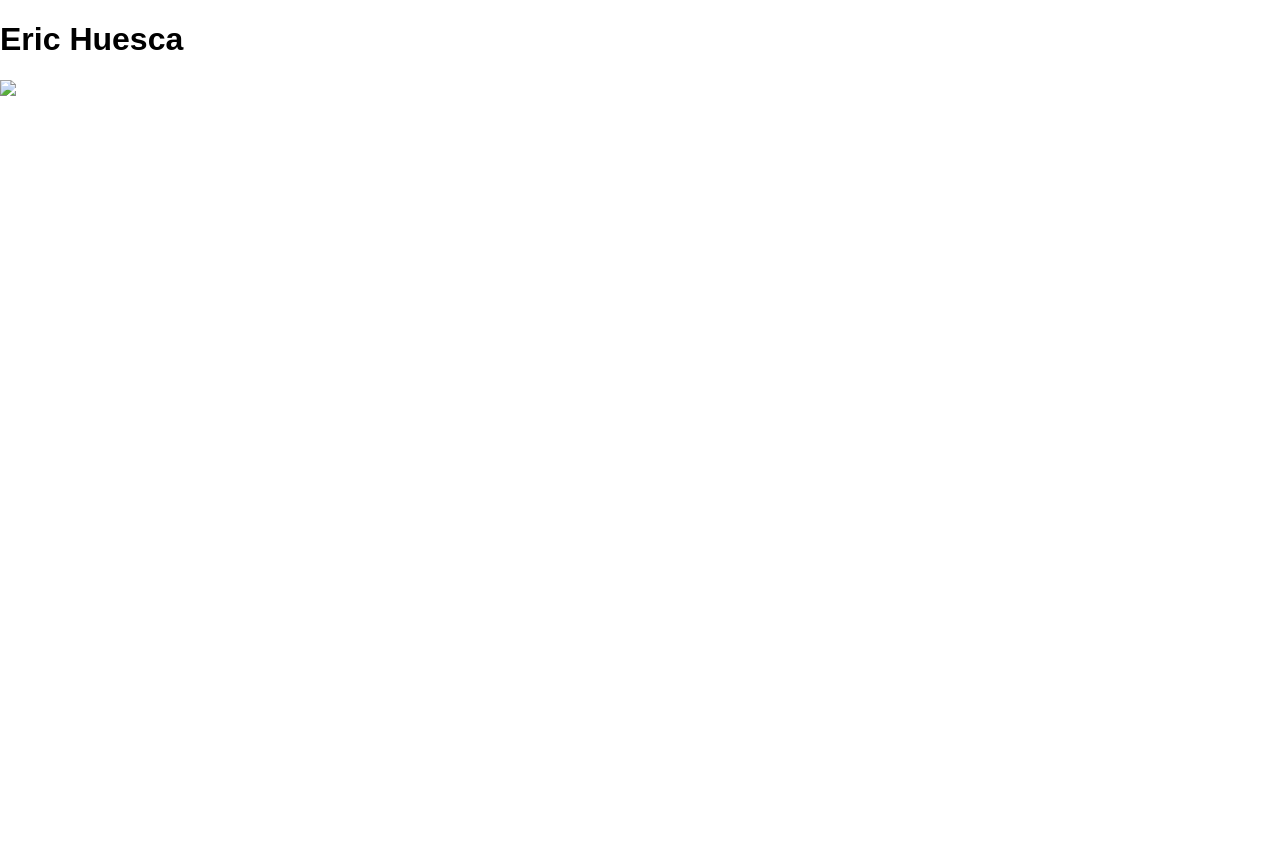
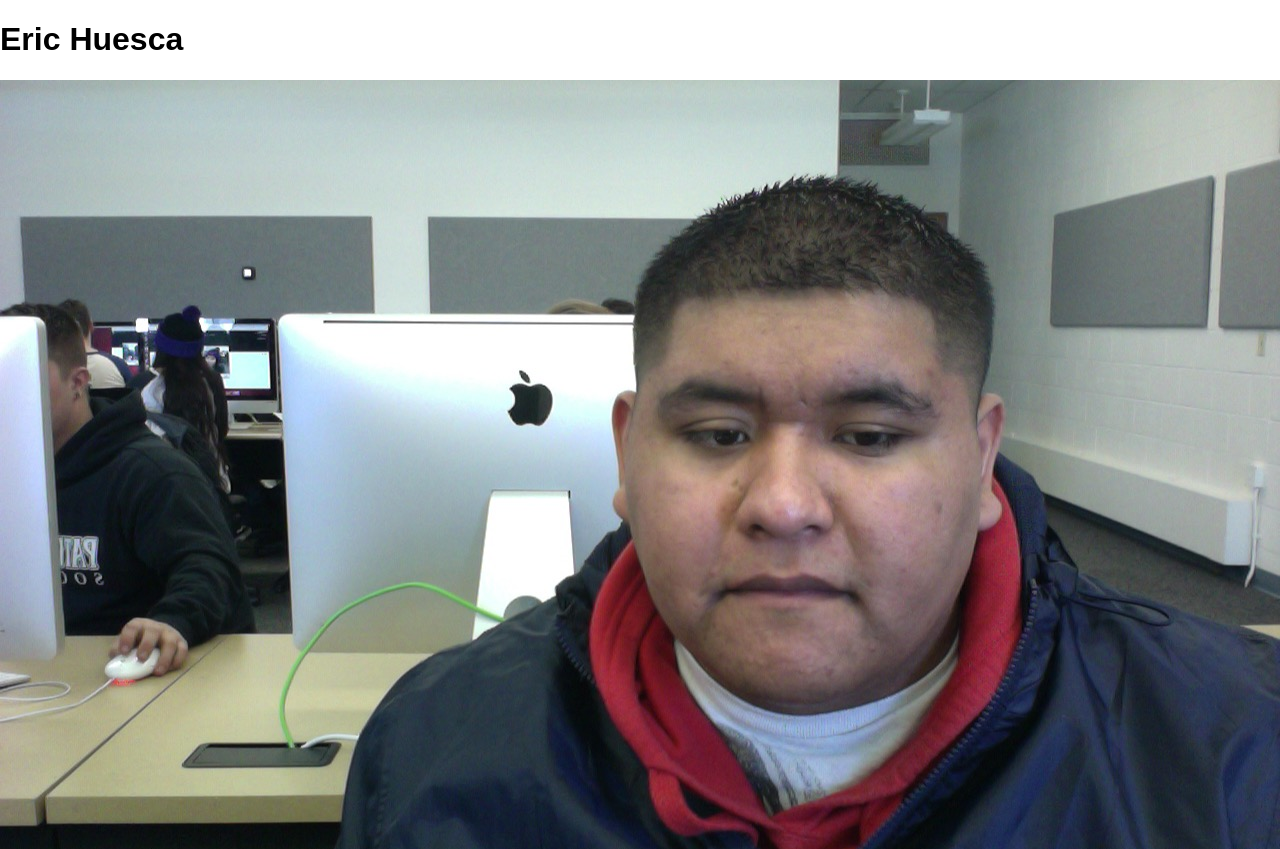
Before and after one commit to ehuesca5/ehuesca5.github.io, a plain HTML site: page index.html in a window 1280 px wide. Shown: the top 849 px of the page. Before the commit the page ends 800 px from the top, so only its background shows below. Drawn offline with Linux system fonts and the light colour scheme.

Commit message:
Update index.html

```diff
--- a/index.html
+++ b/index.html
@@ -18,7 +18,7 @@
 
     <h1>Eric Huesca</h1>
 
-<p><img src="img/me.jpeg" /></p>
+<p><img src="img/me.jpg" /></p>
 
 
 
```
